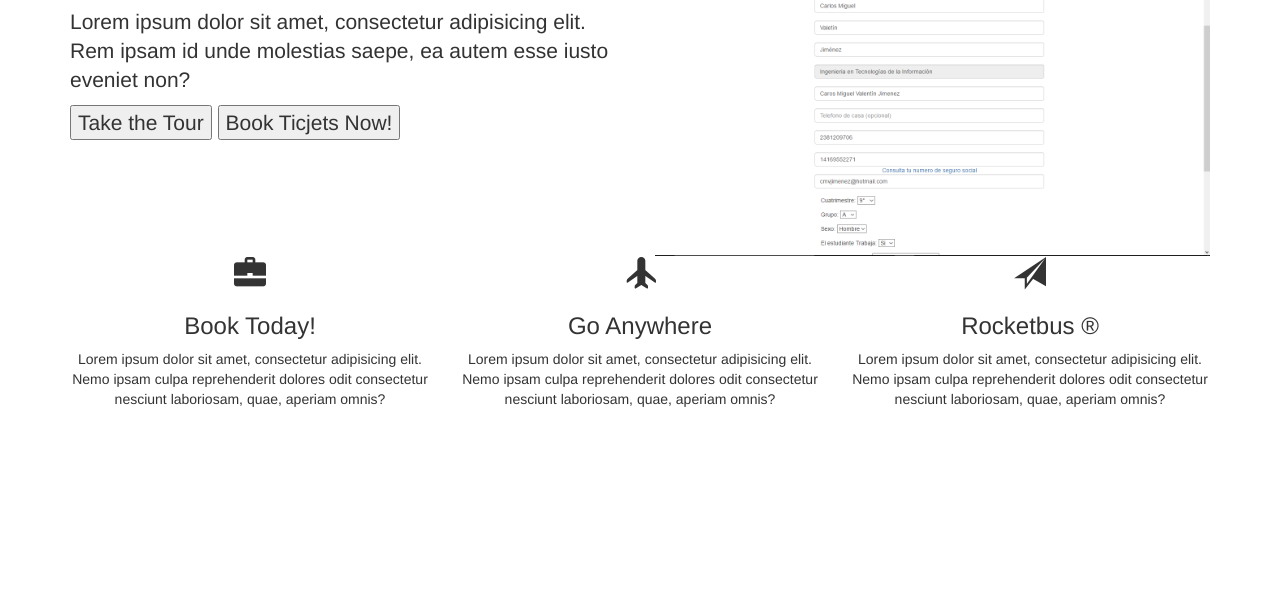
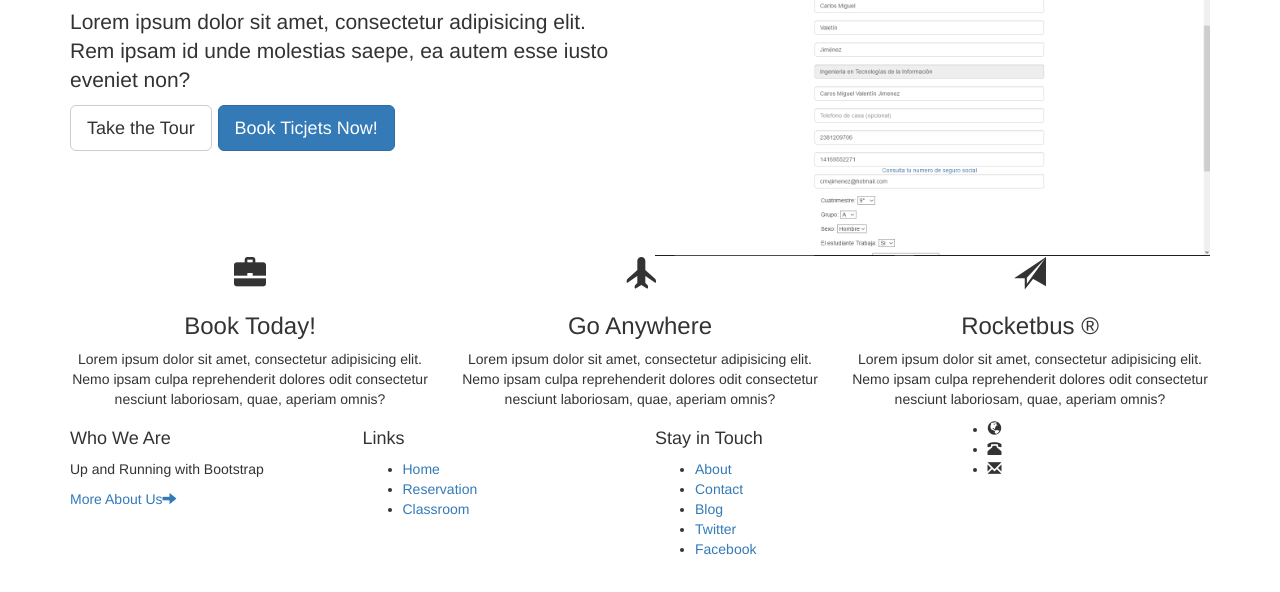
Before and after one commit to CarlosVJ/ProjectOne, a website: page index.html in a window 1280 px wide. Shown: the part 126-718 px from the top of the page. Drawn offline with Linux system fonts and the light colour scheme.

Commit message:
23/05/17/

```diff
--- a/index.html
+++ b/index.html
@@ -1,38 +1,48 @@
 <!DOCTYPE html>
 <html lang="en">
+<!-- head -->
 <head>
   <meta charset="UTF-8">
 
   <title>BOOTSTRAP</title>
+  <!-- links bootstrap & style -->
   <link rel="stylesheet" href="bower_components/bootstrap/dist/css/bootstrap.css">
-  <link rel="stylesheet" href="bower_components/bootstrap/dist/css/style.css">
-</head>
+  <link rel="stylesheet" href="bower_components/bootstrap/dist/css/style.css"> <!-- Hoja para los estilos-->
+</head><!-- cierre head-->
+
 <body>
+  <!-- container  -->
+  <div class="container">
 
-  <div class="container">
     <div class="row">
       <div class="col-sm-12">
         <h1>Lorem ipsum dolor sit amet, consectetur adipisicing elit. Quasi, soluta.</h1>
       </div>
     </div>
+
+
+    <!-- row -->
     <div class="row">
-    <div class="col-sm-6 lead ">
-
+      <div class="col-sm-6 lead "> <!--clase lead para la tipografía-->
         <h2>Book Today</h2>
         <p>Lorem ipsum dolor sit amet, consectetur adipisicing elit. Rem ipsam id unde molestias saepe, ea autem esse iusto eveniet non?</p>
-      <button type=button>Take the Tour</button>
-      <button type=button> Book Ticjets Now!</button>
+        <button type=button class="btn btn-lg btn-default">Take the Tour</button>
+        <button type=button class="btn btn-lg btn-primary"> Book Ticjets Now!</button>
       </div>
+
       <div class="col-sm-6">
         <img src="img/img1.png" alt="jgjy" class="img-responsive visible-md visible-lg">
       </div>
-  </div>
-  <div class="row text-center features">
+    </div> <!-- cierre row -->
+
+    <!--  div row features -->
+    <div class="row text-center features"> <!-- clase "features" para los íconos -->
         <div class="col-sm-4 col-xs-10 col-xs-offset-1 col-sm-offset-0">
         <i class="glyphicon glyphicon-briefcase"></i>
         <h3> Book Today!</h3>
         <p>Lorem ipsum dolor sit amet, consectetur adipisicing elit. Nemo ipsam culpa reprehenderit dolores odit consectetur nesciunt laboriosam, quae, aperiam omnis?</p>
         </div>
+
         <div class="col-sm-4 col-xs-6">
         <i class="glyphicon glyphicon-plane"></i>
         <h3> Go Anywhere</h3>
@@ -45,11 +55,51 @@
         <p>Lorem ipsum dolor sit amet, consectetur adipisicing elit. Nemo ipsam culpa reprehenderit dolores odit consectetur nesciunt laboriosam, quae, aperiam omnis?</p>
         </div>
     </div>
+    <!-- cierre div row features -->
+
+  </div><!-- cierre container -->
+
+  <div class="footer">
+    <div class="container">
+      <div class="row">
+        <div class="col-sm-3 col-xs-6">
+          <h4>Who We Are</h4>
+          <p>Up and Running with Bootstrap</p>
+            <p><a href="#">More About Us<i class="glyphicon glyphicon-arrow-right"></i></a></p>
+        </div>
+        <div class="col-sm-3 col-xs-6">
+          <h4>Links</h4>
+          <ul>
+            <li> <a href="#">Home</a></li>
+            <li> <a href="#">Reservation</a></li>
+            <li> <a href="#">Classroom</a></li>
+          </ul>
+        </div>
+        <div class="col-sm-3 col-xs-6">
+          <h4>Stay in Touch</h4>
+          <ul>
+            <li><a href="#">About</a></li>
+            <li><a href="#">Contact</a></li>
+            <li><a href="#">Blog</a></li>
+            <li><a href="#">Twitter</a></li>
+            <li><a href="#">Facebook</a></li>
+          </ul>
+        </div >
+        <div class="col-sm-3 col-xs-6">
+          <ul>
+            <li><i class="glyphicon glyphicon-globe"></i></li>
+            <li><i class="glyphicon glyphicon-phone-alt"></i></li>
+            <li><i class="glyphicon glyphicon-envelope"></i></li>
+          </ul>
         </div>
       </div>
-
-
+      <!-- /.row -->
+    </div>
+    <!-- /.container -->
+  </div>
+  <!-- /.footer -->
+  <!-- scripts para llamar a los jquerys y bootstrap -->
   <script src="bower_components/jquery/dist/jquery.js"></script>
   <script type="bower_components/bootstrap/dist/js/bootstrap.js"></script>
-</body>
+</body> <!--- cierre body-->
 </html>
```
Lines whose indentation alone changed are shown as unchanged.
